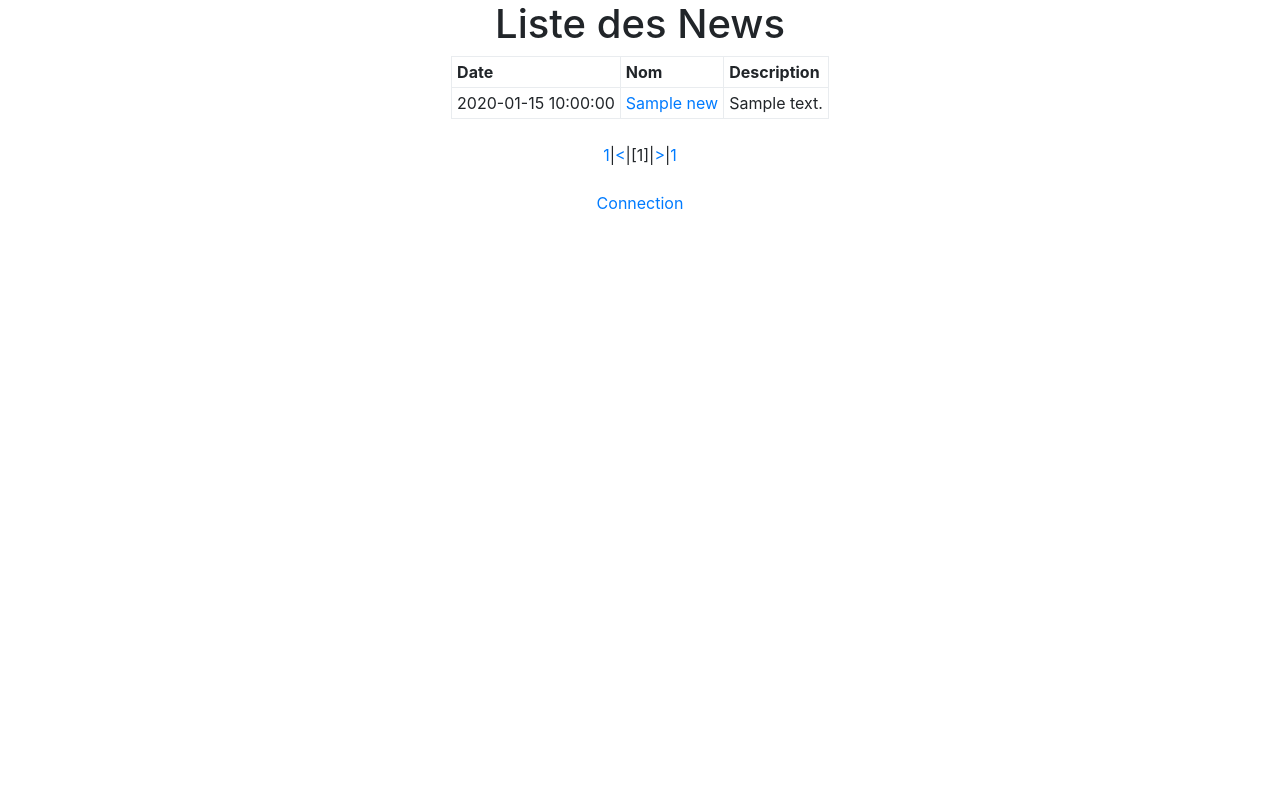
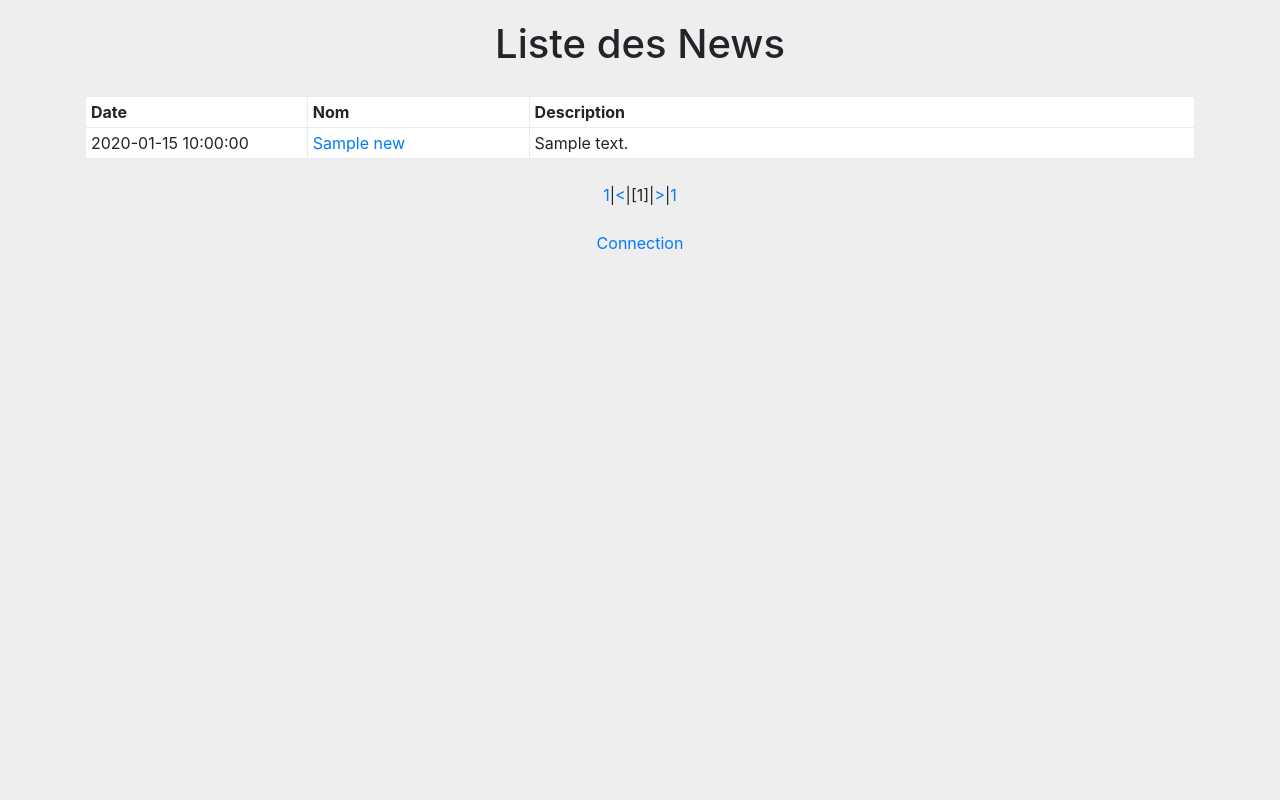
Before and after one commit to HugFournier/PHP_Project-1, a PHP site: page /?action=listerNews&page=0 in a window 1280 px wide. Run offline with PHP 8.4, Linux system fonts and the light colour scheme; tables that the repository leaves empty or names only in its code hold one stand-in row (values such as "Sample post").

Commit message:
CSS liste news

```diff
--- a/css/style.css
+++ b/css/style.css
@@ -5,6 +5,8 @@
  * 1. Additional properties
  *    - Tables
  *    - Horizontal line
+ * 2. News properties
+ *    - Tables
  ****************************************************************************************************************************************************************/
 
 /* Imports
@@ -20,6 +22,23 @@
  * Tables
  * Horizontal line
  */
+html,
+body,
+.container {
+    background: #EEE!important;
+    text-align: center;
+    width: 100%
+
+}
+
+h1,
+h2,
+h3,
+h4,
+h5,
+h6 {
+    padding: 20px
+}
 
 ::selection {
     background: rgba(0, 0, 0, .5) /* WebKit/Blink Browsers */
@@ -27,6 +46,10 @@
 
 ::-moz-selection {
     background: rgba(0, 0, 0, .5) /* Gecko Browsers */
+}
+
+.full-width {
+    width: 100%
 }
 
 td, th {
@@ -39,3 +62,23 @@ hr {
     -moz-box-sizing: content-box;
     box-sizing: content-box
 }
+
+/* 2. News properties
+ ****************************
+ * Tables
+ */
+table {
+    background-color: #FFF;
+}
+
+[name="date"] {
+    width: 20%
+}
+
+[name="nom"] {
+    width: 20%
+}
+
+[name="description"] {
+    width: 60%
+}
--- a/vues/vueNews.php
+++ b/vues/vueNews.php
@@ -8,12 +8,12 @@ global $front;
 <head>
     <meta charset="utf-8">
     <title>News</title>
-    <link rel="stylesheet" href="<?php echo $front['style']?>">
-    <link rel="stylesheet" href="<?php echo $front['bootstrap']?>">
+    <link rel="stylesheet" href="<?php echo $front['style'] ?>">
+    <link rel="stylesheet" href="<?php echo $front['bootstrap'] ?>">
 </head>
 
 <body>
-<center>
+<div class="container">
     <?php
     /**
      * Created by PhpStorm.
@@ -28,31 +28,31 @@ if (!isset($bdNews) || empty($bdNews)) {
     else{
     ?>
     <h1>Liste des News</h1>
-    <table class="table-bordered">
+    <table class="table-bordered full-width">
         <tr>
-            <th>Date</th>
-            <th>Nom</th>
-            <th>Description</th>
+            <th name="date">Date</th>
+            <th name="nom">Nom</th>
+            <th name="description">Description</th>
         </tr>
         <?php
         foreach ($bdNews as $news) {
-        echo "<tr><td>" . $news->getDateNews()."</td>";
-        echo "<td><a href=https://".$news->getLien().">" . $news->getTitre()."</a></td>";
-        echo "<td>" . $news->getDescription()."</td></tr>";
+            echo "<tr><td>" . $news->getDateNews() . "</td>";
+            echo "<td><a href=https://" . $news->getLien() . ">" . $news->getTitre() . "</a></td>";
+            echo "<td>" . $news->getDescription() . "</td></tr>";
         }
         }
         ?>
     </table>
     <?php
     echo "<br><a href=?action=listerNews&page=1>1</a>|";
-echo "<a href=?action=listerNews&page=".($currentPage-1)."><</a>|";
-echo "[".$currentPage."]|";
-echo "<a href=?action=listerNews&page=".($currentPage+1).">></a>|";
-echo "<a href=?action=listerNews&page=".$nbPage.">".$nbPage."</a>";
+    echo "<a href=?action=listerNews&page=" . ($currentPage - 1) . "><</a>|";
+    echo "[" . $currentPage . "]|";
+    echo "<a href=?action=listerNews&page=" . ($currentPage + 1) . ">></a>|";
+    echo "<a href=?action=listerNews&page=" . $nbPage . ">" . $nbPage . "</a>";
     ?>
     <br><br>
     <a href="?action=connectionAdmin">Connection</a>
-</center>
+</div>
 </body>
 
 </html>
```
Lines whose indentation alone changed are shown as unchanged.
